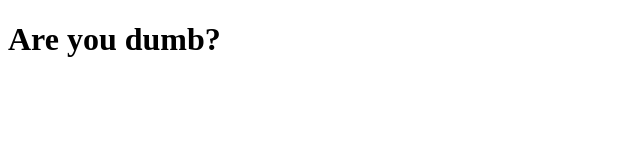
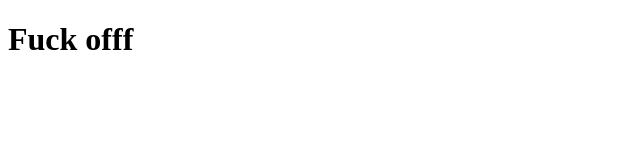
Before and after one commit to MAtiNSEC/Are-you-dumb, a plain HTML site: page index.html in a window 1280 px wide. Shown: the whole page, without its empty margins (0-640 px from the left). Drawn offline with Linux system fonts and the light colour scheme.

Commit message:
Update index.html

```diff
--- a/index.html
+++ b/index.html
@@ -6,6 +6,6 @@
     <title>Are You Dumb?</title>
 </head>
 <body>
-    <h1>Are you dumb?</h1>
+    <h1>Fuck offf</h1>
 </body>
 </html>
```
